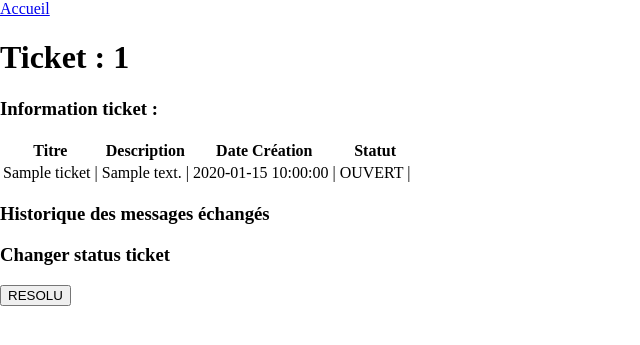
After one commit to Tebayai/LiveCampusCours, a PHP site: page /board/voir_ticket_dev.php?id=1 in a window 1280 px wide. The commit adds this page. Shown: the top 345 px of the page, without its empty margins (0-640 px from the left). Run offline with PHP 8.4, Linux system fonts and the light colour scheme; tables that the repository leaves empty or names only in its code hold one stand-in row (values such as "Sample post").

Commit message:
add see ticket for dev

```diff
--- a/php/project/board/dashboard_dev.php
+++ b/php/project/board/dashboard_dev.php
@@ -24,6 +24,7 @@ require_once '../partiel/header.php';
             <tr>
                 <td><?php echo $ticket['titre']; ?></td>
                 <td><?php echo $ticket['statut']; ?></td>
+                <td><a href="/board/voir_ticket_dev.php?id=<?php echo $ticket['id']; ?>">Voir</a></td>
             </tr>
         <?php endforeach; ?>
     </table>
--- /dev/null
+++ b/php/project/board/voir_ticket_dev.php
@@ -0,0 +1,44 @@
+<?php
+session_start();
+require_once('../requestBDD.php');
+
+$voirTicket = executerRequete('voir-ticket-par-id', ['ticket' => $_GET['id']]);
+$statusResolve = executerRequete('modifier-statut-ticket', ['ticket' => $_GET['id'], 'statut' => 'RESOLU']);
+
+
+$titre = 'Creation Tickets';
+$css = ['../css/style.css'];
+require_once '../partiel/header.php';
+?>
+
+<h1> Ticket : <?= $_GET['id'] ?? '' ?></h1>
+
+<h3>Information ticket : </h3>
+
+<table>
+    <tr>
+        <th>Titre</th>
+        <th>Description</th>
+        <th>Date Création</th>
+        <th>Statut</th>
+    </tr>
+    <tr>
+        <td><?= $voirTicket['titre'] ?? '' ?> | </td>
+        <td><?= $voirTicket['description'] ?? '' ?> | </td>
+        <td><?= $voirTicket['date_creation'] ?? '' ?> | </td>
+        <td><?= $voirTicket['statut'] ?? '' ?> | </td>
+    </tr>
+</table>
+
+<h3>Historique des messages échangés</h3>
+
+<h3>Changer status ticket</h3>
+
+<?php if($voirTicket['statut'] == 'NOUVEAU' || $voirTicket['statut'] == 'OUVERT'):?>
+    <button type="submit">RESOLU</button>
+<?php endif; ?>
+
+
+
+
+<?php require_once '../partiel/footer.php'; ?>
```
